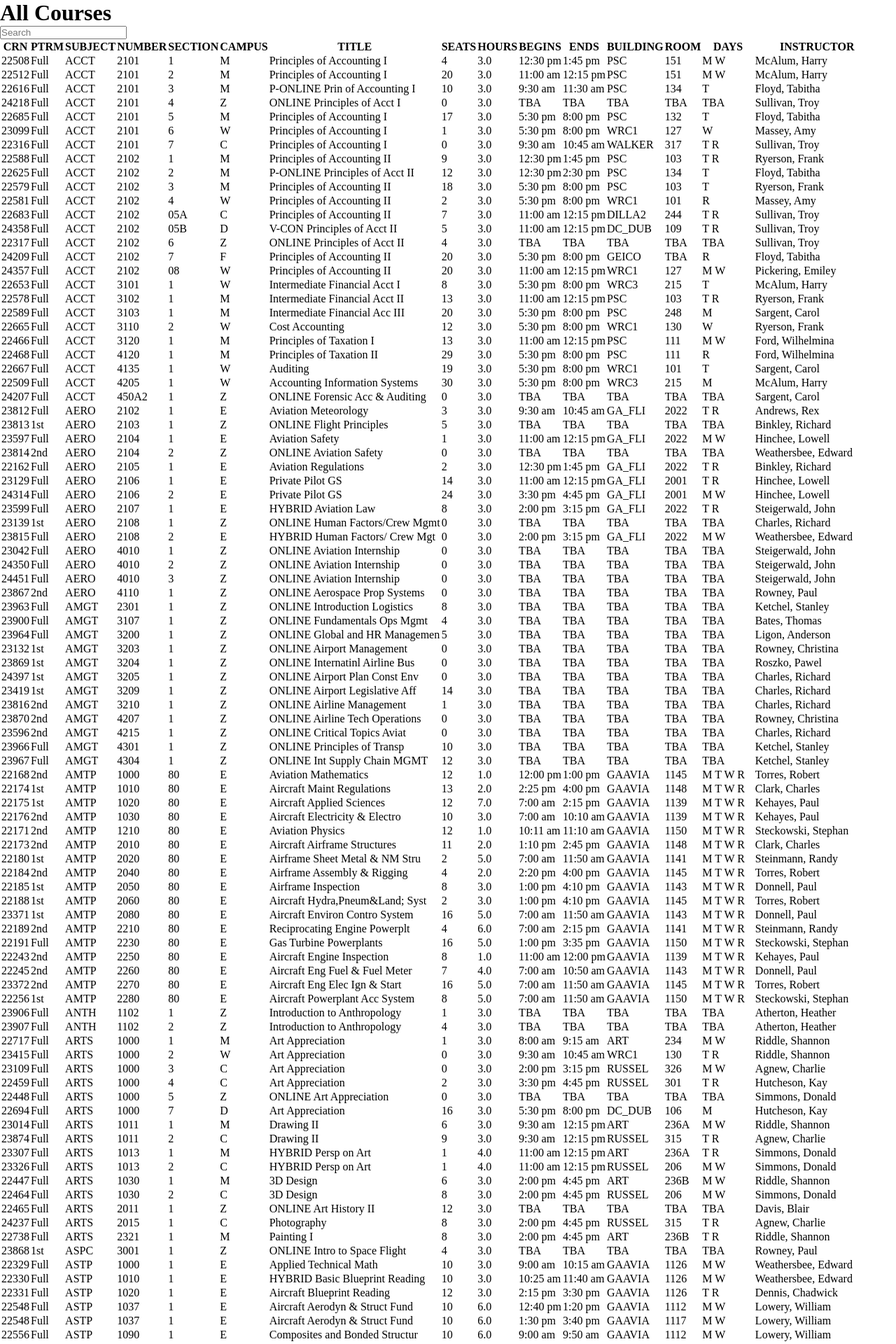
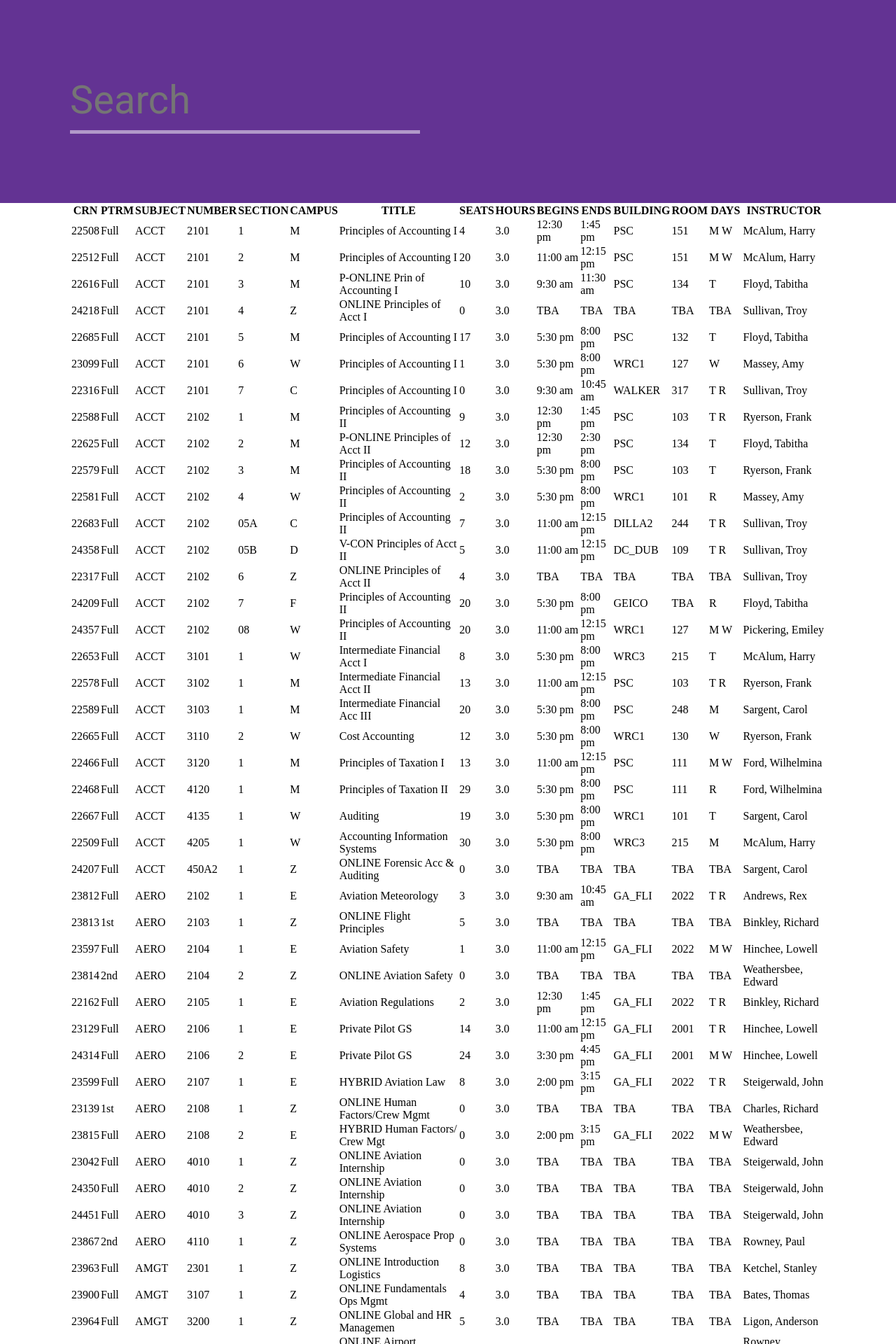
Before and after one commit to omegadeep10/MGA-Course-Finder, a Jekyll site: the page built from index.html, in a window 1280 px wide. Shown: the top 1920 px of the page at 70% size. Built offline with Jekyll 4.4.1, drawn with Linux system fonts in a browser that asks for light colours.

Commit message:
Add pagination and initial header design

```diff
--- a/_includes/head.html
+++ b/_includes/head.html
@@ -9,5 +9,6 @@
     <title>{% if page.title %}{{ page.title }}{% else %}{{ site.title }}{% endif %}</title>
 
     <link rel="stylesheet" type="text/css" href="css/main.css">
+    <link href='https://fonts.googleapis.com/css?family=Roboto:400,700,300|Roboto+Condensed:400,300' rel='stylesheet' type='text/css'>
 
 </head>
--- a/_layouts/default.html
+++ b/_layouts/default.html
@@ -11,6 +11,7 @@
 
   </body>
   <script src="http://listjs.com/no-cdn/list.js"></script>
+  <script src="http://listjs.com/no-cdn/list.pagination.js"></script>
   <script src="js/script.js"></script>
 
 </html>
--- a/css/main.sass
+++ b/css/main.sass
@@ -14,9 +14,41 @@
     display: table
     clear: both
 
+$primaryColor: #633393
+$heading: "Roboto", Helvetica, sans-serif
+$lightText: "Roboto Condensed", Helvetica, sans-serif
+
 ul
     text-align: left
     list-style: none
 
     li
         display: inline-block
+
+.container
+    max-width: 1080px
+    margin: 0 auto
+
+header
+    width: 100%
+    height: 290px
+    background-color: $primaryColor
+    color: white
+    padding-top: 100px
+
+    .search
+        background-color: $primaryColor
+        padding: 10px 0
+        width: 500px
+        border: none
+        border-bottom: 5px solid rgba(255, 255, 255, 0.5)
+        font-family: $heading
+        font-weight: 400
+        color: white
+        font-size: 56px
+        transition: all 0.5s ease
+
+        &:focus
+            color: white
+            border-bottom: 5px solid white
+            width: 100%
--- a/index.html
+++ b/index.html
@@ -3,9 +3,12 @@ layout: default
 ---
 
 <div id="course-data">
-
-  <h1 class="page-heading">All Courses</h1>
+  <header>
+    <div class="container">
       <input class="search" placeholder="Search" />
+    </div>
+  </header>
+  <div class="container">
     <table>
       <thead>
         <tr>
@@ -28,7 +31,7 @@ layout: default
       </thead>
       <tbody class="list">
         {% for course in site.data.course-data %}
-      <tr>
+        <tr class="">
           <td class="crn">{{ course.crn }}</td>
           <td class="ptrm">{{ course.ptrm }}</td>
           <td class="subject">{{ course.subject }}</td>
@@ -48,4 +51,7 @@ layout: default
         {% endfor %}
       </tbody>
     </table>
+
+    <ul class="pagination"></ul>
   </div>
+</div>
--- a/js/script.js
+++ b/js/script.js
@@ -1,5 +1,9 @@
 var options = {
-    valueNames: ["crn", "ptrm", "subject", "number", "section", "campus", "title", "seats", "hours", "begin", "end", "building", "room", "days", "instructor"]
-}
+    valueNames: ["crn", "ptrm", "subject", "number", "section", "campus", "title", "seats", "hours", "begin", "end", "building", "room", "days", "instructor"],
+    page: 50,
+    plugins: [ ListPagination({
+        paginationClass: "pagination"
+    }) ]
+};
 
 var userList = new List('course-data', options);
```
Lines whose indentation alone changed are shown as unchanged.
